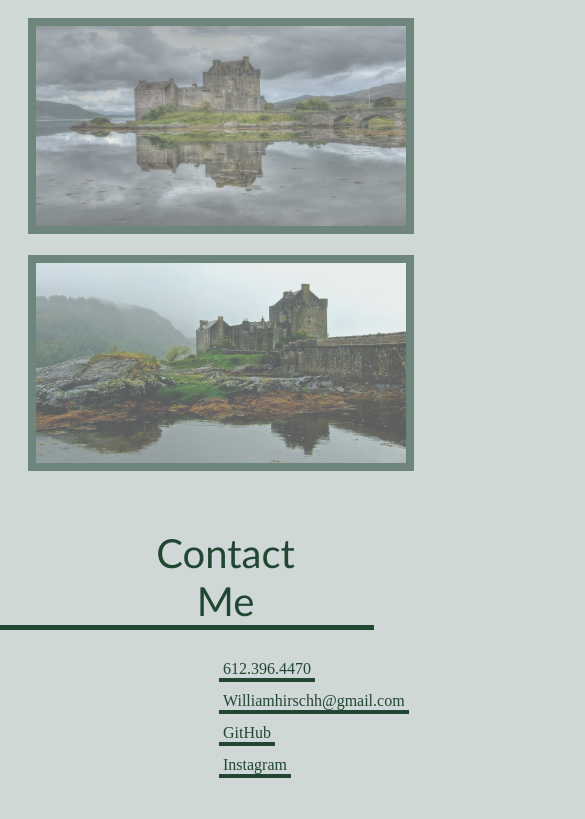
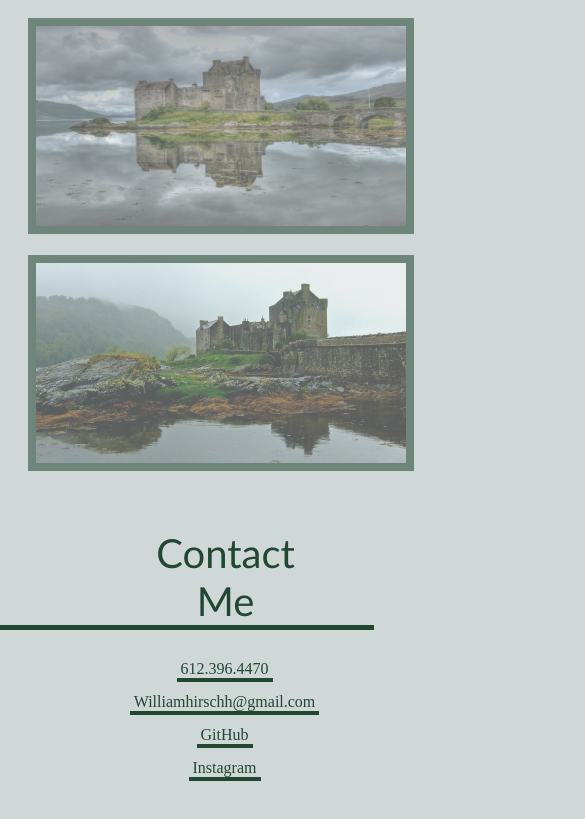
Before and after one commit to WilliamHirschh/My-Portfolio-Project, a plain HTML site: page index.html in a window 390 px wide. Shown: the part 1777-2596 px from the top of the page, 585 px wide, since content can reach past the window. Drawn offline with Linux system fonts and the light colour scheme.

Commit message:
fixed footer links margin

```diff
--- a/portfoliostyle.css
+++ b/portfoliostyle.css
@@ -238,9 +238,8 @@ ul {
 .footerlinks {
   display: flex;
   position: relative;
-  display: inline-block;
   margin-top: 10px;
-  margin-left: 5px;
+  margin-left: 55px;
   margin-right: 80px;
   color: rgb(33, 71, 51);
   font-weight: lighter;
@@ -352,7 +351,7 @@ ul {
     flex-direction: column;
    margin-top: 10px;
    align-items: center;
-   margin-left: 65px;
+   margin-left: 75px;
   }
 
 nav {
@@ -465,7 +464,7 @@ nav {
     flex-direction: column;
    margin-top: 10px;
    align-items: center;
-   margin-left: 65px;
+   margin-left: 105px;
   }
 
 nav {
```
